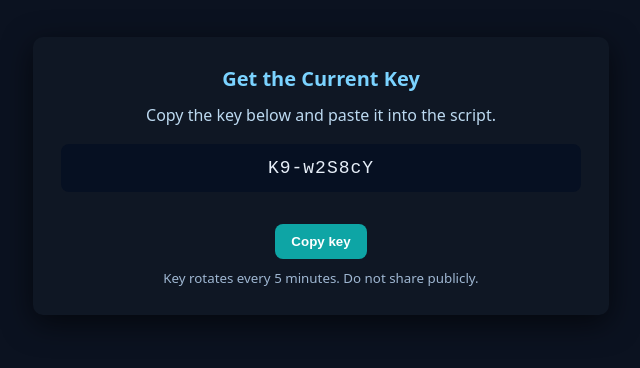
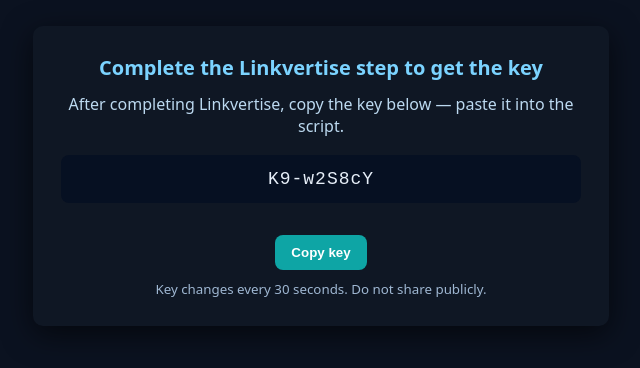
Before and after one commit to Nc-roblox/Daily-Key-Page, a plain HTML site: page index.html in a window 1280 px wide. Shown: the part 224-592 px from the top of the page, without its empty margins (319-959 px from the left). Drawn offline with Linux system fonts and the light colour scheme.

Commit message:
Update index.html

```diff
--- a/index.html
+++ b/index.html
@@ -2,10 +2,10 @@
 <html>
 <head>
   <meta charset="utf-8" />
-  <title>Get Current Key</title>
+  <title>Get Today's Key</title>
   <meta name="viewport" content="width=device-width,initial-scale=1" />
   <style>
-    body { font-family:system-ui,Segoe UI,Roboto,Arial; background:#0b1220; color:#e6eef8; display:flex; align-items:center; justify-content:center; height:100vh; margin:0 }
+    body { font-family: system-ui,Segoe UI,Roboto,Arial; background:#0b1220; color:#e6eef8; display:flex; align-items:center; justify-content:center; height:100vh; margin:0 }
     .card { background:#0f1724; padding:28px; border-radius:10px; max-width:520px; width:100%; box-shadow:0 8px 30px rgba(0,0,0,.6); text-align:center }
     h1 { margin:0 0 12px 0; font-size:20px; color:#7bd3ff }
     p { margin:0 0 18px 0; color:#bcd9f0 }
@@ -16,37 +16,38 @@
 </head>
 <body>
   <div class="card">
-    <h1>Get the Current Key</h1>
-    <p>Copy the key below and paste it into the script.</p>
+    <h1>Complete the Linkvertise step to get the key</h1>
+    <p>After completing Linkvertise, copy the key below — paste it into the script.</p>
     <pre id="daily-key" aria-label="daily key">LOADING...</pre>
     <button id="copyBtn">Copy key</button>
-    <small>Key rotates every 5 minutes. Do not share publicly.</small>
+    <small>Key changes every 30 seconds. Do not share publicly.</small>
   </div>
 
   <script>
-    // ====== Replace with your 10 secret keys ======
     const keys = [
       "K1-a3B9xZ","K2-zP0qLm","K3-r8YtQw","K4-p9HnVc","K5-s5F4gT",
       "K6-u7JkL2","K7-x1M0rN","K8-b4V6dE","K9-w2S8cY","K10-q0Z7tU"
     ];
 
-    function pickIndexForCurrentInterval(length) {
-      const msPerInterval = 5 * 60 * 1000; // 5 minutes
-      const intervalNumber = Math.floor(Date.now() / msPerInterval);
+    function pickIndexForInterval(length) {
+      const msPerCycle = 30 * 1000; // 30 seconds
+      const intervalNumber = Math.floor(Date.now() / msPerCycle);
       return intervalNumber % length;
     }
 
-    const idx = pickIndexForCurrentInterval(keys.length);
-    const todaysKey = keys[idx];
+    function updateKey() {
+      const idx = pickIndexForInterval(keys.length);
+      const todaysKey = keys[idx];
+      document.getElementById("daily-key").textContent = todaysKey;
+    }
 
-    // Display key in <pre>
-    document.getElementById("daily-key").textContent = todaysKey;
+    updateKey(); // initial
+    setInterval(updateKey, 1000); // update visually every second
 
-    // Copy button
-    document.getElementById("copyBtn").addEventListener("click", () => {
-      navigator.clipboard.writeText(todaysKey)
+    document.getElementById("copyBtn").addEventListener("click", function() {
+      navigator.clipboard.writeText(document.getElementById("daily-key").textContent)
         .then(() => alert("Key copied to clipboard"))
-        .catch(() => alert("Copy failed. Select manually."));
+        .catch(() => alert("Could not copy automatically. Copy manually."));
     });
   </script>
 </body>
```
